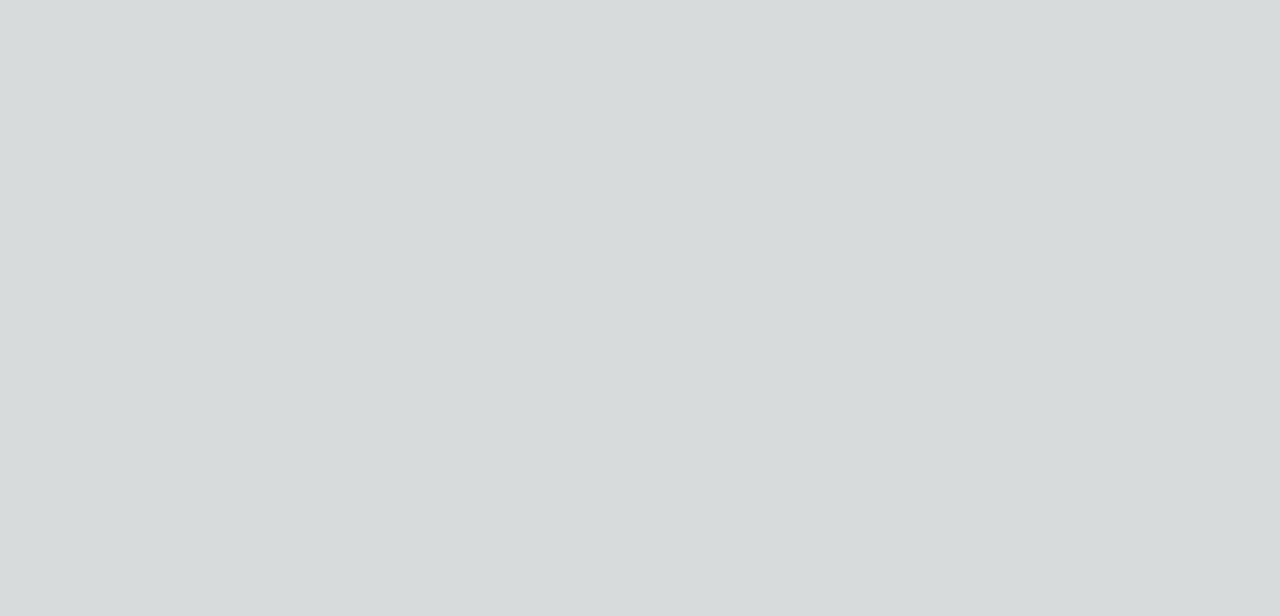
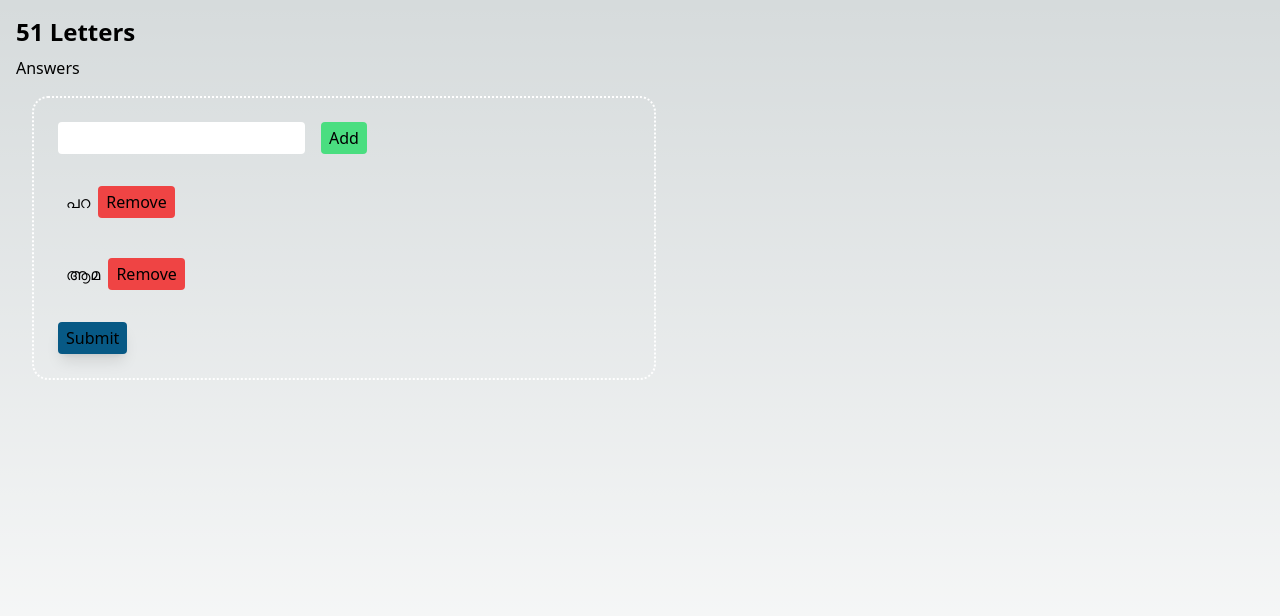
Before and after one commit to mainproject-group8/auto-evaluator, a Next.js app in the folder auto-evaluator/: page / in a window 1280 px wide. Shown: the top 616 px of the page. Built offline with nearby package versions, Linux system fonts and the light colour scheme.

Commit message:
add Answer.jsx

```diff
--- /dev/null
+++ b/auto-evaluator/components/Answer.jsx
@@ -0,0 +1,71 @@
+import React from 'react'
+
+class AnswerList extends React.Component {
+  state = {
+    answers: ['പറ', 'ആമ'],
+    newAnswer: ''
+  }
+
+  handleChange = event => {
+    this.setState({ newAnswer: event.target.value })
+  }
+
+  handleSubmit = event => {
+    event.preventDefault()
+    this.setState({
+      answers: [...this.state.answers, this.state.newAnswer],
+      newAnswer: ''
+    })
+  }
+
+  handleRemove = index => {
+    this.setState({
+      answers: this.state.answers.filter((answer, i) => i !== index)
+    })
+  }
+
+  render() {
+    return (
+      <div style={{width:'50%', margin: '1rem', padding: '1rem', border: '2px dotted white', borderRadius: '1rem'}}>
+        <form onSubmit={this.handleSubmit}>
+            <input
+              type="text"
+              className='rounded px-2 mx-2 py-1'
+              value={this.state.newAnswer}
+              onChange={this.handleChange}
+              style={{ backgroundColor: 'white', color:'black' }}
+            />
+          <button
+            type="submit"
+            className="bg-green-400 hover:bg-green-500 rounded px-2 mx-2 py-1"
+            style={{ margin: '0.5rem'}}
+          >
+            Add
+          </button>
+        </form>
+        <ul>
+          {this.state.answers.map((answer, index) => (
+            <li key={answer} style={{ margin: '0.5rem', padding: '0.5rem' }}>
+              {answer}
+              <button
+                onClick={() => this.handleRemove(index)}
+                className="bg-red-500 hover:bg-red-600 rounded px-2 mx-2 py-1"
+                style={{ margin: '0.5rem' }}
+              >
+                Remove
+              </button>
+            </li>
+          ))}
+        </ul>
+        <button
+                className="bg-sky-800 hover:bg-sky-700 shadow-lg rounded px-2 py-1 mx-2"
+                style={{ margin: '0.5rem' }}
+              >
+                Submit
+              </button>
+      </div>
+    )
+  }
+}
+
+export default AnswerList
--- a/auto-evaluator/pages/index.js
+++ b/auto-evaluator/pages/index.js
@@ -1,3 +1,19 @@
+// import AddAnswer from "../components/AddAnswer";
+// import Answerkey from "../components/answerkey";
+// import RemoveAnswer from "../components/RemoveAnswer";
+
+import AnswerList from "../components/Answer";
+
+
 export default function Home() {
-  return <></>;
+  return (
+  <div className="container mx-auto px-4  h-screen">
+    <div className="flex flex-col w-full space-y-2 my-4">
+    <h1 className="text-2xl font-bold">51 Letters</h1>
+    <h3 >Answers</h3>
+    {/* <AddAnswer />
+    <Answerkey /> */}
+    <AnswerList />
+    </div>
+  </div>);
 }
```
Also changed, not shown: auto-evaluator/package.json (+4 -4 lines), 1 other file (tests, documents, lock files or other folders).
